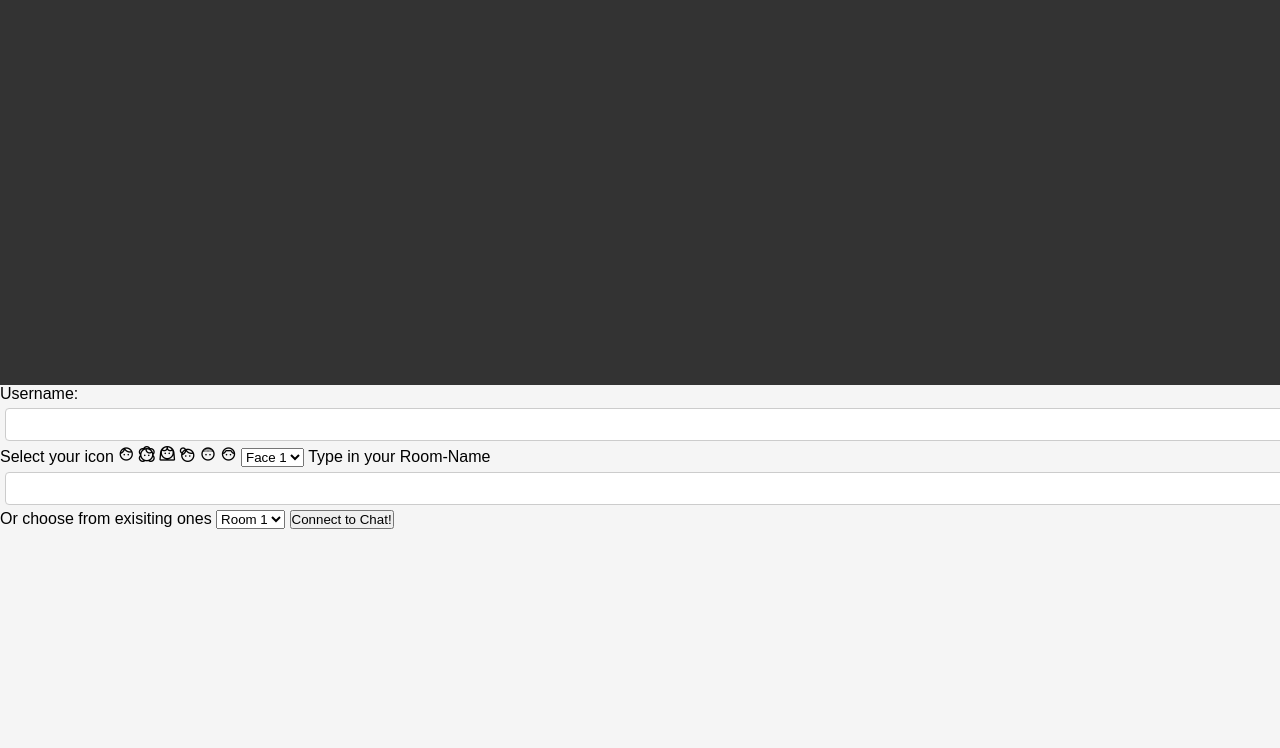
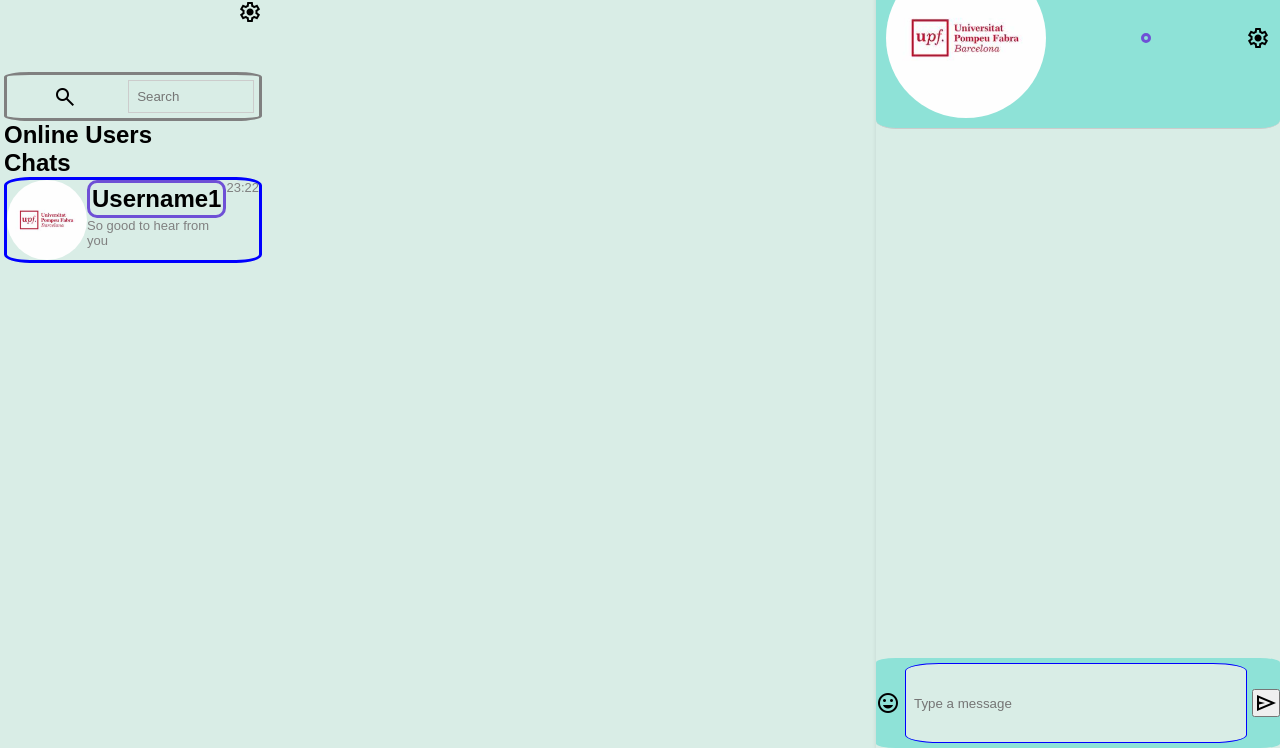
Before and after one commit to ghalys/VCE_03, a website with bundled scripts: page public/index.html in a window 1280 px wide. Shown: the part 52-800 px from the top of the page. Built offline with nearby package versions, Linux system fonts and the light colour scheme.

```diff
--- a/public/css/World.css
+++ b/public/css/World.css
@@ -1,7 +1,22 @@
-#CanvasContainer{
-  width : 100%;
-  height: 400px;
+:root {
+  --primary-color: #6f50d6;
+  --secondary-color: #59a4b8;
+  --primary-background-color: #8ee2d7;
+  --secondary-background-color: #d9ede6;
+}
+
+.world-room {
+  grid-column: 1 / 3;
+  grid-row: 1 / 5;
+  display: flex;
+  flex-direction: column;
+}
+
+#CanvasContainer {
+  width: 100%;
+  height: 100vh;
   padding: 0;
   margin: 0;
-  background-color: #333;
+  background-color: var(--secondary-background-color);
+  border-radius: 10px 10px 10px 10px;
 }
--- a/public/css/chat-window.css
+++ b/public/css/chat-window.css
@@ -1,15 +1,29 @@
+:root {
+  --primary-color: #6f50d6;
+  --secondary-color: #59a4b8;
+  --primary-background-color: #8ee2d7;
+  --secondary-background-color: #d9ede6;
+}
+
 * {
   margin: 0;
   padding: 0;
 }
+
+.chat-window,
+.msg,
+.mycontent {
+  font-family: Arial, sans-serif;
+  box-shadow: 0 2px 4px rgba(0, 0, 0, 0.1);
+}
+
 .chat-window {
-  grid-column: 2 / 3;
+  grid-column: 3 / 4;
   grid-row: 1 / 5;
   overflow: clip;
   display: flex;
   flex-direction: column;
   height: 100vh;
-  border: 1px solid cyan;
 }
 
 .chat-info {
@@ -18,22 +32,29 @@
   align-items: center;
   justify-content: space-between;
   height: 20vh;
-  border: 1px solid red;
-  margin: 2px;
+  padding: 10px;
+  background-color: var(--primary-background-color);
+  border-bottom: 1px solid #ccc;
+  border-radius: 5%;
 }
 
 .chat-name {
   display: flex;
   align-items: center;
+  flex-direction: column;
   font-size: 24px;
   font-weight: bold;
   padding-left: 10px;
+  padding: 2px;
+  border-radius: 10px 10px 10px 10px;
+  border: 3px solid var(--primary-color);
 }
 
 .chat-messages {
   overflow: auto;
   grid-row: 2 / 4;
   flex-grow: 1;
+  background-color: var(--secondary-background-color);
 }
 
 .chat-input {
@@ -41,6 +62,8 @@
   display: flex;
   justify-content: space-between;
   align-items: center;
+  background-color: var(--primary-background-color);
+  border-radius: 5%;
 }
 
 .text-input {
@@ -69,9 +92,9 @@
   padding: 8px;
   margin: 5px;
   border: 1px solid #ccc;
-  border-radius: 4px;
   box-sizing: border-box;
   width: 100%;
+  background-color: var(--secondary-background-color);
 }
 
 .msg {
@@ -82,7 +105,7 @@
   background-color: #f1f1f1;
 }
 
-.mycontent{
+.mycontent {
   margin-left: auto;
   width: fit-content;
   margin-bottom: 10px;
@@ -111,7 +134,6 @@
   margin-top: 5px;
 }
 
-
 .time {
   font-size: 12px;
   color: #aaa;
--- a/public/css/layout.css
+++ b/public/css/layout.css
@@ -1,21 +1,29 @@
+:root {
+  --primary-color: #6f50d6;
+  --secondary-color: #59a4b8;
+  --primary-background-color: #8ee2d7;
+  --secondary-background-color: #d9ede6;
+}
+
 * {
   margin: 0;
   padding: 0;
 }
 
 #chat-page {
-  display: none;
+  display: block;
 }
 
 #login-page {
-  display: block;
+  display: none;
 }
 
 .grid-container {
   display: grid;
-  grid-template-columns: 1fr 3fr;
+  grid-template-columns: 1fr 3fr 2fr;
   grid-template-rows: 1fr 1fr 4fr 1fr;
   grid-gap: 2px;
+  background-color: var(--secondary-background-color);
 }
 
 .material-symbols-outlined {
@@ -24,5 +32,5 @@
 }
 
 body {
-  background-color: aliceblue;
+  background-color: var(--secondary-background-color);
 }
--- a/public/css/sidebar.css
+++ b/public/css/sidebar.css
@@ -59,11 +59,6 @@
   height: 10vh;
 }
 
-.chat-name {
-  font-size: 15px;
-  font-weight: bold;
-}
-
 .last-message {
   font-size: small;
   color: gray;
```
